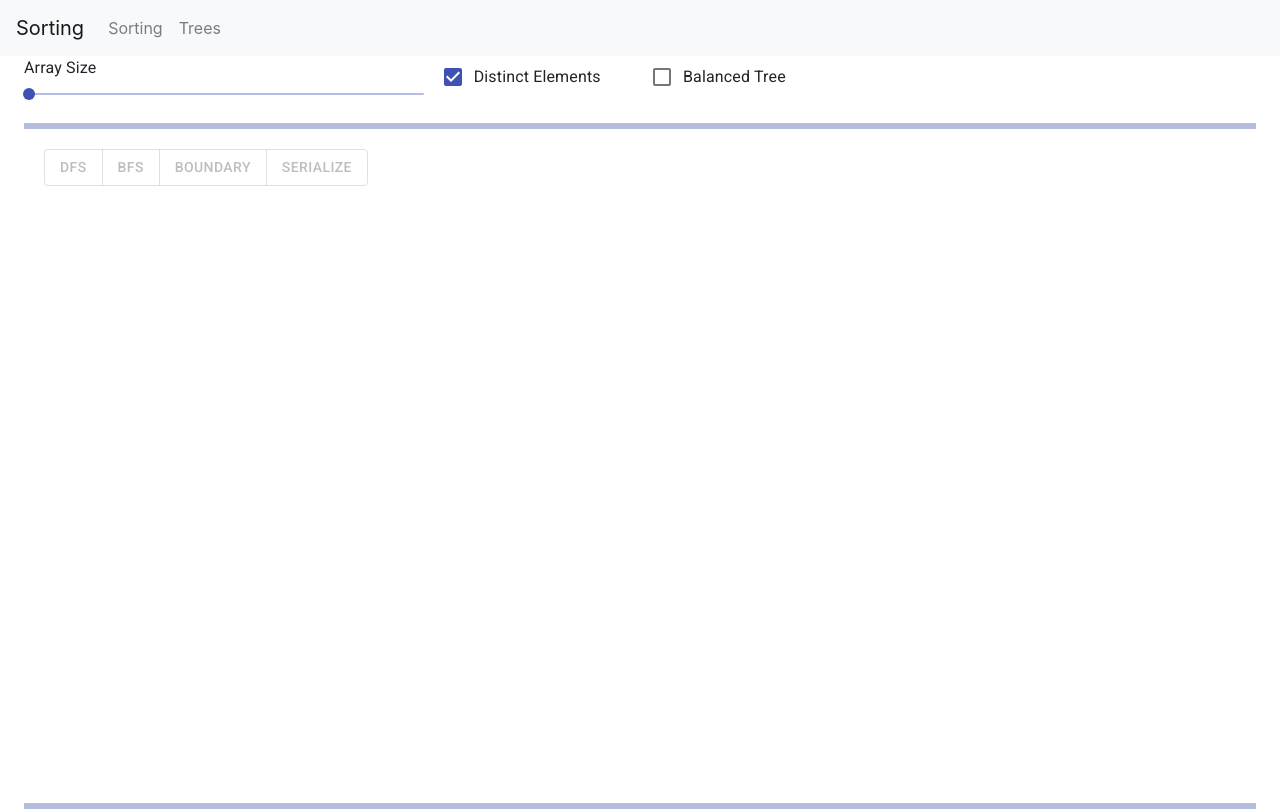
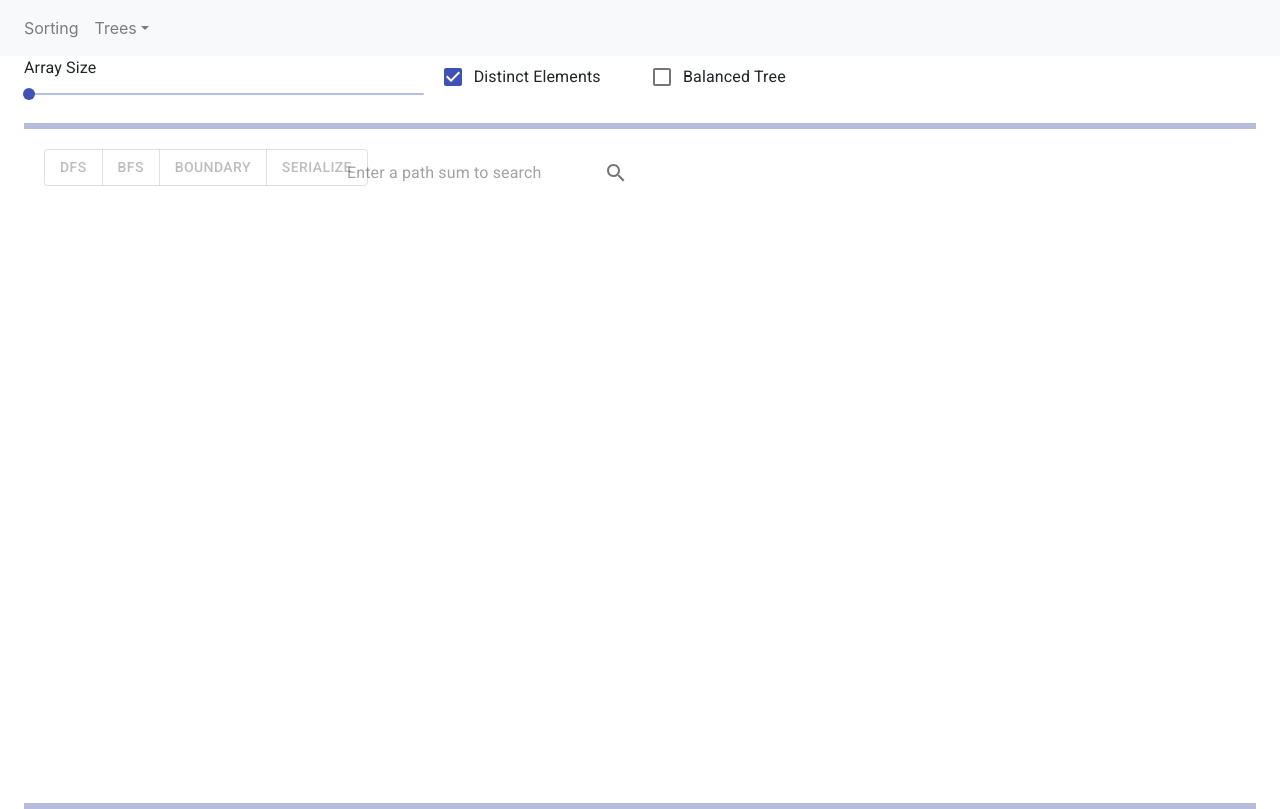
Before and after one commit to VamsiModem/AlgorithmVisualizer, a React (Create React App) app: page /trees in a window 1280 px wide. Built offline with nearby package versions, Linux system fonts and the light colour scheme.

Commit message:
Added few more algorithms

```diff
--- a/public/index.html
+++ b/public/index.html
@@ -23,6 +23,8 @@
 />
 <link rel="stylesheet" href="https://fonts.googleapis.com/css?family=Roboto:300,400,500,700&display=swap" />
 <link rel="stylesheet" href="https://fonts.googleapis.com/icon?family=Material+Icons" />
+
+
     <!--
       Notice the use of %PUBLIC_URL% in the tags above.
       It will be replaced with the URL of the `public` folder during the build.
@@ -46,6 +48,10 @@
 
       To begin the development, run `npm start` or `yarn start`.
       To create a production bundle, use `npm run build` or `yarn build`.
+
     -->
+    <script src="https://code.jquery.com/jquery-3.5.1.slim.min.js" integrity="sha384-DfXdz2htPH0lsSSs5nCTpuj/zy4C+OGpamoFVy38MVBnE+IbbVYUew+OrCXaRkfj" crossorigin="anonymous"></script>
+<script src="https://cdn.jsdelivr.net/npm/popper.js@1.16.0/dist/umd/popper.min.js" integrity="sha384-Q6E9RHvbIyZFJoft+2mJbHaEWldlvI9IOYy5n3zV9zzTtmI3UksdQRVvoxMfooAo" crossorigin="anonymous"></script>
+<script src="https://stackpath.bootstrapcdn.com/bootstrap/4.5.0/js/bootstrap.min.js" integrity="sha384-OgVRvuATP1z7JjHLkuOU7Xw704+h835Lr+6QL9UvYjZE3Ipu6Tp75j7Bh/kR0JKI" crossorigin="anonymous"></script>
   </body>
 </html>
--- a/src/App.css
+++ b/src/App.css
@@ -102,3 +102,26 @@ button:focus {
   height: 85vh;
   border-bottom: 6px solid #b6bcdb;
 }
+
+.dropdown-submenu {
+  position: relative;
+}
+.dropdown-submenu > .dropdown-menu {
+  top: 0;
+  left: 100%;
+  margin-top: -6px;
+  margin-left: -1px;
+}
+.dropdown-submenu:hover > .dropdown-menu {
+  display: block;
+}
+.dropdown-submenu:hover > a:after {
+  border-left-color: #fff;
+}
+.dropdown-submenu.pull-left {
+  float: none;
+}
+.dropdown-submenu.pull-left > .dropdown-menu {
+  left: -100%;
+  margin-left: 10px;
+}
--- a/src/App.js
+++ b/src/App.js
@@ -14,21 +14,20 @@ export default function App() {
     <Router>
       <div>
       <nav className="navbar navbar-expand-lg navbar-light bg-light">
-        <a className="navbar-brand" href="#">Sorting</a>
-        <button className="navbar-toggler" type="button" data-toggle="collapse" data-target="#navbarSupportedContent" aria-controls="navbarSupportedContent" aria-expanded="false" aria-label="Toggle navigation">
-            <span className="navbar-toggler-icon"></span>
-        </button>
-
-        <div className="collapse navbar-collapse" id="navbarSupportedContent">
         <ul className="navbar-nav mr-auto">
           <li className="nav-item">
             <Link className="nav-link" to="/sorting">Sorting</Link>
           </li>
-              <li className="nav-item">
-                <Link className="nav-link" to="/trees">Trees</Link>
+          <li className="nav-item dropdown">
+            <a className="nav-link dropdown-toggle" href="#" id="navbarDropdown" role="button" data-toggle="dropdown" aria-haspopup="true" aria-expanded="false">
+              Trees
+            </a>
+            <div className="dropdown-menu" aria-labelledby="navbarDropdown">
+              <Link  to="/trees" className="dropdown-item" href="#">Binary Search Trees</Link>
+              <Link className="dropdown-item" href="#">Binary Tree</Link>
+            </div>
           </li>
         </ul>
-        </div>
     </nav>
 
 
--- a/src/components/trees/bst/bst.component.js
+++ b/src/components/trees/binary-search-tree/bst.component.js
@@ -3,6 +3,14 @@ import ReactDOM from 'react-dom'
 import BSTNodeComponent from '../bst-node/bst-node.component'
 import Button from '@material-ui/core/Button';
 import ButtonGroup from '@material-ui/core/ButtonGroup';
+import { makeStyles } from '@material-ui/core/styles';
+import Grid from '@material-ui/core/Grid';
+import InputBase from '@material-ui/core/InputBase';
+import Divider from '@material-ui/core/Divider';
+import IconButton from '@material-ui/core/IconButton';
+import MenuIcon from '@material-ui/icons/Menu';
+import SearchIcon from '@material-ui/icons/Search';
+import DirectionsIcon from '@material-ui/icons/Directions';
 
 class BSTComponent extends React.Component {
     constructor(props) {
@@ -45,7 +53,32 @@ class BSTComponent extends React.Component {
           pathRefs: pathRefs,
           nodeCount: count,
           serializedString: '',
-          selectedNodes: []
+          selectedNodes: [],
+          pathSum: '',
+          isBFS: false,
+          isDFS: false,
+          styles:{
+              clicked:{
+                color:'#dea805',
+                backgroundColor: '#065a65',
+                borderColor: '#046119'
+              },
+              default:{
+                color:'#4a4a4a',
+                backgroundColor: '#4DD0E1',
+                borderColor: '#0ba1b5'
+              },
+              lca:{
+                color:'#cbffd7',
+                backgroundColor: '#359a34',
+                border: '#046119'
+              },
+              boundary:{
+                color:'#065a65',
+                backgroundColor: '#dea805',
+                borderColor: '#0ba1b5'
+              }
+          }
         };
         this.count = count;
     }
@@ -111,7 +144,7 @@ class BSTComponent extends React.Component {
     }
 
     dfs = (root) =>{
-        console.log(this.count)
+
         if(root == null) return;
         this.dfs(root.left)
         setTimeout(() =>this.paintNode(root.nodeId), ((this.state.nodeCount - this.count) + 1) *500)
@@ -124,6 +157,7 @@ class BSTComponent extends React.Component {
         ref.current.style.color = "#065a65";
     }
     onBFSClick = () =>{
+        this.setState({isBFS: true})
         this.count = this.state.nodeCount;
         let cur = this.state.root;
         let stack = [cur];
@@ -225,12 +259,37 @@ class BSTComponent extends React.Component {
     return serializedString;
     }
 
+    pathSum = (root, sum, arr, paths) =>{
+        if(root == null) return {exists: false, arr: arr};;
+        arr.push(root);
+        if(root.left == null && root.right == null && sum == root.value){
+            paths.push(arr.slice(0));
+        }else{
+            this.pathSum(root.left, sum - root.value, arr, paths);
+            this.pathSum(root.right, sum - root.value, arr, paths);
+        }
+        arr.pop();
+    }
+
+    handlePathSumSearch = () =>{
+
+        var paths = [];
+        //setTimeout(() =>this.paintNode(root.nodeId), ((this.state.nodeCount - this.count) + 1) *500)
+        this.pathSum(this.props.root, this.state.pathSum, [], paths);
+        paths.map((p,pi)=>{
+            p.map((n,ni)=>{
+                this.paintNode(n.nodeId)
+            })
+        })
+        this.count = this.state.nodeCount;
+        console.log(paths);
+    }
     handleLCAClick = (node)=>{
         let lca = this.getLowestCommonAncestor(this.state.root, this.state.selectedNodes[0], this.state.selectedNodes[1])
         let ref = this.state.childRefs[lca.nodeId];
-        ref.current.style.backgroundColor = "#359a34";
-        ref.current.style.borderColor = "#046119";
-        ref.current.style.color = "#cbffd7";
+        ref.current.style.color = this.state.styles['lca'].color;
+        ref.current.style.backgroundColor = this.state.styles['lca'].backgroundColor;
+        ref.current.style.borderColor = this.state.styles['lca'].borderColor;
     }
     getLowestCommonAncestor = (root, p ,q) =>{
         if(p.value > root.value && q.value > root.value){
@@ -291,22 +350,44 @@ class BSTComponent extends React.Component {
         if(selectedNodes.length >= 2){
             let poppedNode = selectedNodes.shift();
             let poppedRef = this.state.childRefs[poppedNode.nodeId];
-            poppedRef.current.style.backgroundColor = "#4DD0E1";
-            poppedRef.current.style.color = "#4a4a4a";
-            poppedRef.current.style.borderColor = "#0ba1b5";
+            poppedRef.current.style.color = this.state.styles['default'].color;
+            poppedRef.current.style.backgroundColor = this.state.styles['default'].backgroundColor;
+            poppedRef.current.style.borderColor = this.state.styles['default'].borderColor;
             selectedNodes.push(node);
         }else{
             selectedNodes.push(node);
         }
         let ref = this.state.childRefs[node.nodeId];
-        ref.current.style.backgroundColor = "#f14c49";
-        ref.current.style.color = "#ececec";
-        ref.current.style.borderColor = "#a90704";
+        ref.current.style.color = this.state.styles['clicked'].color;
+        ref.current.style.backgroundColor = this.state.styles['clicked'].backgroundColor;
+        ref.current.style.borderColor = this.state.styles['clicked'].borderColor;
         this.setState({selectedNodes : selectedNodes});
     }
-
+    handlePathSumchange = (e) =>{
+        this.setState({pathSum: e.target.value});
+    }
 
     render =()=>{
+        let styles = {
+            root: {
+              padding: '2px 4px',
+              display: 'flex',
+              alignItems: 'center',
+              width: 300,
+            },
+            input: {
+              marginLeft: '1px',
+              flex: 1,
+              paddingRight: '5px'
+            },
+            iconButton: {
+              padding: 10,
+            },
+            divider: {
+              height: 28,
+              margin: 4,
+            },
+          };
         var children = [];
         var paths = [];
         let root = this.state.root;
@@ -346,16 +427,30 @@ class BSTComponent extends React.Component {
 
         return (
             <div>
-                <div style={{padding:"10px"}}>
+                <Grid container  style={{padding:"10px"}}>
+                    <Grid item xs={3}>
                         <ButtonGroup color="primary" aria-label="outlined primary button group">
                             <Button onClick={this.onDFSClick} disabled={this.state.root == null}>DFS</Button>
                             <Button onClick={this.onBFSClick} disabled={this.state.root == null}>BFS</Button>
                             <Button onClick={this.onBoundaryClick} disabled={this.state.root == null}>Boundary</Button>
                             <Button onClick={this.onSerialize} disabled={this.state.root == null}>Serialize</Button>
-
                         </ButtonGroup>
-                    {/* <div>[{this.state.serializedString}]</div> */}
+                    </Grid>
+                    <Grid item xs={3}>
+                        <div component="form" style={styles.root}>
+                            <InputBase
+                                style={styles.input}
+                                placeholder="Enter a path sum to search"
+                                type='number'
+                                onChange={this.handlePathSumchange}
+                                value={this.state.pathSum}
+                            />
+                            <IconButton type="submit" style={styles.iconButton} aria-label="search" onClick={this.handlePathSumSearch}>
+                                <SearchIcon />
+                            </IconButton>
                         </div>
+                    </Grid>
+                </Grid>
                 <div className='outer' id="svgContainer">
                     <svg  ref={this.svgContainerRef} id="svg1" width="0" height="0" >
                         {paths}
--- a/src/components/trees/trees.component.js
+++ b/src/components/trees/trees.component.js
@@ -1,8 +1,8 @@
 import React, { useState } from 'react';
 import Container from '@material-ui/core/Container';
 import ArrayGenerator from '../array-generator/array-generator.component';
-import { BST } from '../trees/bst/BinarySearchTree'
-import BSTComponent from '../trees/bst/bst.component'
+import { BST } from './binary-search-tree/BinarySearchTree'
+import BSTComponent from './binary-search-tree/bst.component'
 function Trees(props) {
   const [tree, setTree] = useState(null);
   const [isBalancedtree, setIsBalancedtree] = useState(false);
```
Also changed, not shown: src/components/stack/stack-element/stack-element.component.js (added, +9 -0 lines), src/components/stack/stack.component.js (added, +13 -0 lines), src/components/trees/binary-search-tree/BinarySearchTree.js (renamed from src/components/trees/bst/BinarySearchTree.js), 1 other file (tests, documents, lock files or other folders). Lines whose indentation alone changed are shown as unchanged.
